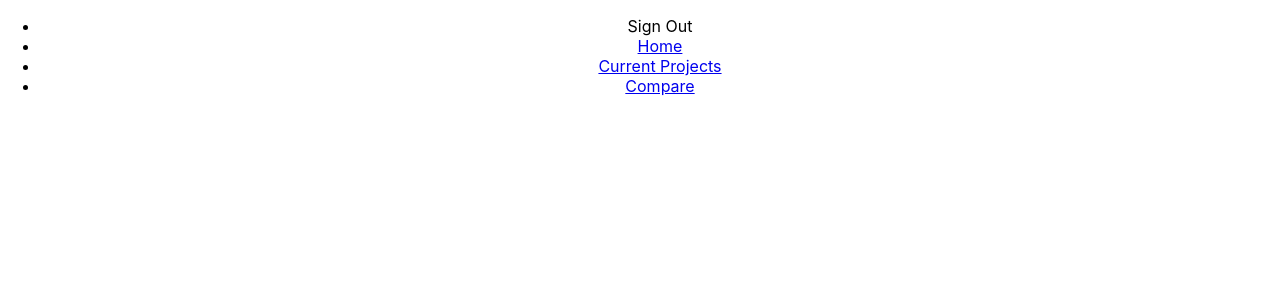
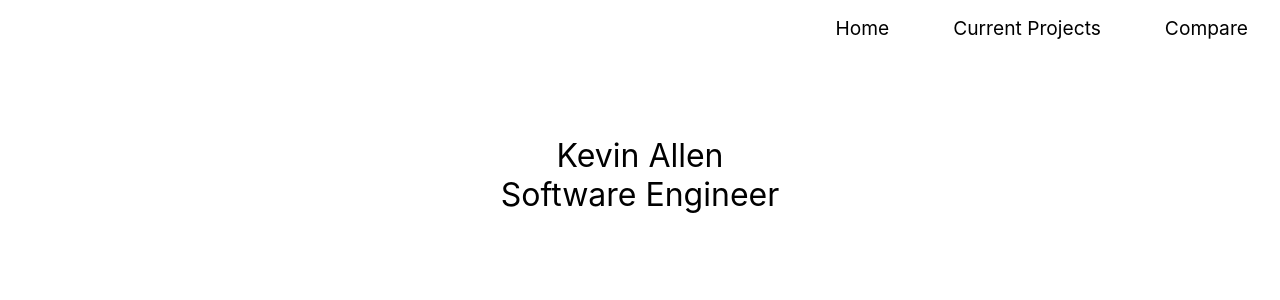
Before and after one commit to kmallen91/portfolio, a React (Create React App) app: page / in a window 1280 px wide. Shown: the top 300 px of the page. Built offline with nearby package versions, Linux system fonts and the light colour scheme.

Commit message:
navbar styles, homepage started

```diff
--- a/package.json
+++ b/package.json
@@ -6,7 +6,7 @@
     "react": "^16.11.0",
     "react-dom": "^16.11.0",
     "react-router-dom": "^5.1.2",
-    "react-scripts": "3.2.0"
+    "react-scripts": "^3.4.0"
   },
   "scripts": {
     "start": "react-scripts start",
--- a/src/App.js
+++ b/src/App.js
@@ -1,13 +1,19 @@
 import React from "react";
 
+// Components
 import Navbar from "./components/navbar";
+import Homepage from './components/homepage'
 
+// Styles
 import "./App.css";
+import './styles/navbar.css'
+import './styles/homepage.css'
 
 function App() {
   return (
     <div className="App">
       <Navbar />
+      <Homepage />
     </div>
   );
 }
--- a/src/components/homepage.js
+++ b/src/components/homepage.js
@@ -0,0 +1,14 @@
+import React from 'react'
+
+export default function Homepage() {
+
+
+    return (
+        <div className='homepage-container'>
+            <div className='description'>
+                Kevin Allen <br/>
+                Software Engineer
+            </div>
+        </div>
+    )
+}
--- a/src/components/navbar.js
+++ b/src/components/navbar.js
@@ -5,19 +5,18 @@ export default function Navbar() {
   return (
     <div>
       <ul className="navbar">
-        <li>Sign Out</li>
         <li>
-          <NavLink to="/" activeClassName="activeNavButton">
+          <NavLink to="/" className='nav-item'>
             Home
           </NavLink>
         </li>
         <li>
-          <NavLink to="/projects/" activeClassName="activeNavButton">
+          <NavLink to="/projects/" className='nav-item'>
             Current Projects
           </NavLink>
         </li>
         <li>
-          <NavLink to="/about" activeClassName="activeNavButton">
+          <NavLink to="/about" className='nav-item'>
             Compare
           </NavLink>
         </li>
--- /dev/null
+++ b/src/styles/homepage.css
@@ -0,0 +1,9 @@
+.homepage-container{
+
+}
+
+.description {
+    font-size: 2rem;
+    padding-top: 5rem;
+    text-align: center;
+}
--- /dev/null
+++ b/src/styles/navbar.css
@@ -0,0 +1,17 @@
+.navbar{
+    display:flex;
+    justify-content: flex-end;
+    list-style: none;
+}
+
+.nav-item{
+    color:black;
+    font-size: 1.2rem;
+    text-decoration: none;
+    padding: 2rem;
+
+}
+
+.nav-item:visited{
+    color:black;
+}
```
Also changed, not shown: 1 other file (tests, documents, lock files or other folders).
